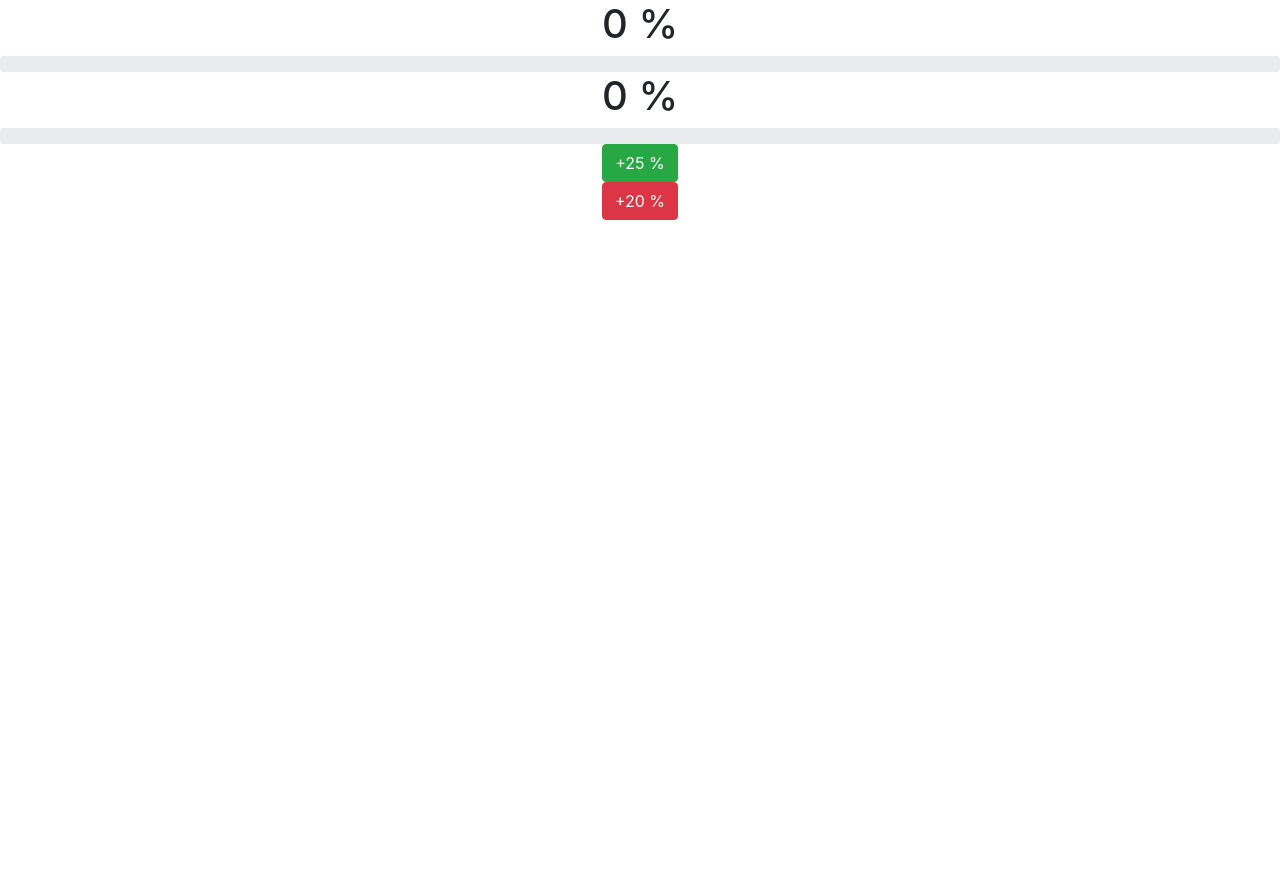
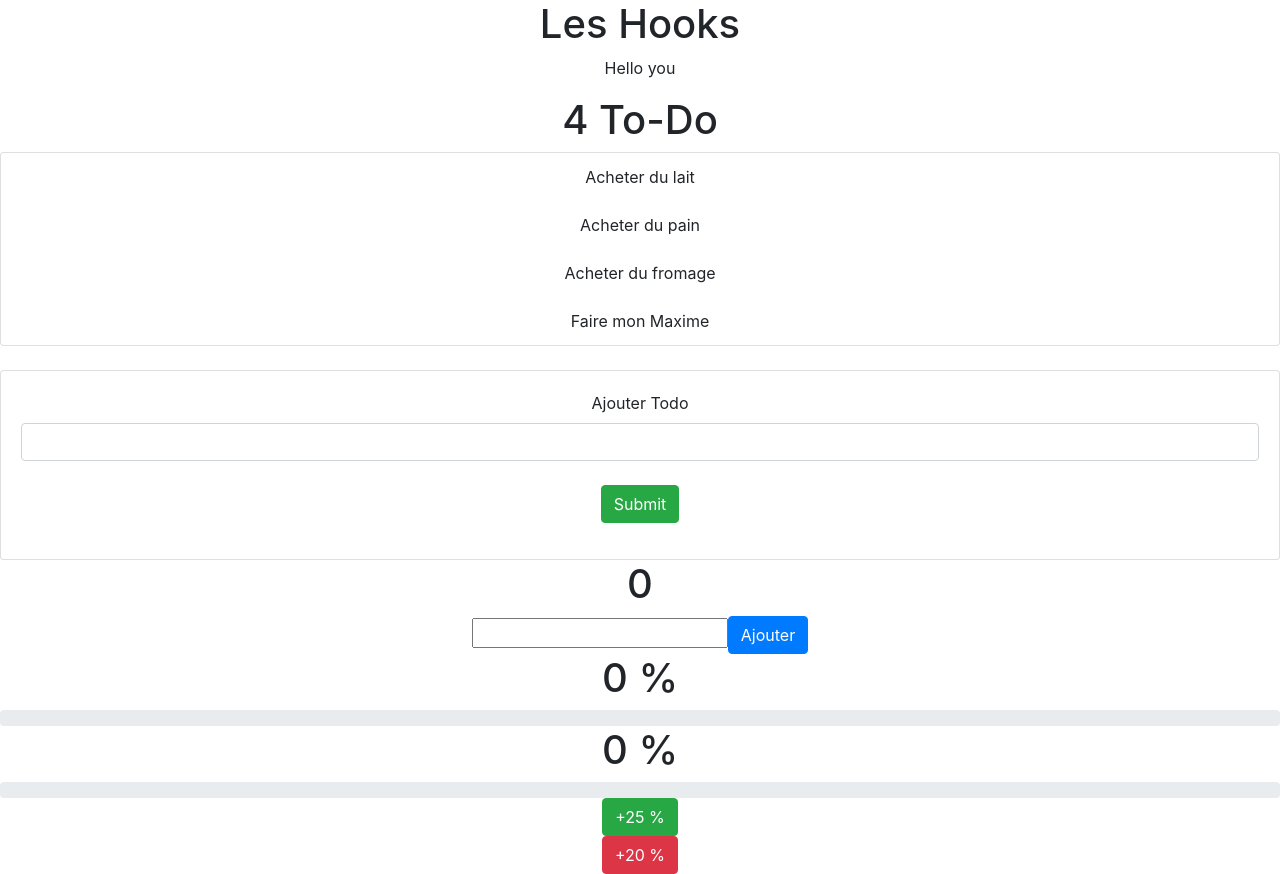
Before and after one commit to devJeremie/hooksapp, a React (Create React App) app: page / in a window 1280 px wide. Before the commit the page ends 800 px from the top, so only its background shows below. Built offline with nearby package versions, Linux system fonts and the light colour scheme.

Commit message:
MajComponent

```diff
--- a/src/App.js
+++ b/src/App.js
@@ -1,10 +1,16 @@
 import React, { Component, useState } from 'react'
 // import Profile from './components/Profile'
 // import {UserContext, ColorContext} from './components/MyContext'
+import { v4 as uuidv4 } from 'uuid';
 
 import './App.css';
 import Count from './components/Count';
 import Button from './components/Button';
+// import ClassState from './components/ClassState';
+// import FunctionState from './components/FunctionState';
+import Todo from './components/Todo';
+import FunctionCount from './components/FunctionCount';
+// import ClassCount from './components/ClassCount';
 
 function App() {
 
@@ -26,8 +32,14 @@ function App() {
 
     return (
       <div className='text-center'>
-        <Count count={countOne.value} bgColor={countOne.btnColor} />
-        <Count count={countTwo.value} bgColor={countTwo.btnColor}/>
+        <h1 className='text-center'> Les Hooks</h1>
+        {/* <ClassState />
+        <FunctionState /> */}
+        <Todo />
+        {/* <ClassCount /> */}
+        <FunctionCount />
+        <Count text='CountOne' count={countOne.value} bgColor={countOne.btnColor} />
+        <Count text='CountTwo'count={countTwo.value} bgColor={countTwo.btnColor}/>
         <Button handleClick={incrementCountOne} btnColor={countOne.btnColor} increment={countOne.increment}>Count 1</Button>
         <Button handleClick={incrementCountTwo} btnColor={countTwo.btnColor} increment={countTwo.increment}>Count 2</Button>
       </div>
--- a/src/components/AddTodoForm.js
+++ b/src/components/AddTodoForm.js
@@ -1,4 +1,4 @@
-import React, { useState } from 'react';
+import { useState } from 'react';
 
 const AddTodoForm = ({addNewTodo}) => {
 
--- a/src/components/ClassState.js
+++ b/src/components/ClassState.js
@@ -1,10 +1,11 @@
-import React, { Component } from 'react';
+import { Component } from 'react';
 
 
 class ClassState extends Component {
 
     constructor(props) {
         super(props)
+
 
         this.state = {
             counter: 0
--- a/src/components/FunctionState.js
+++ b/src/components/FunctionState.js
@@ -1,4 +1,4 @@
-import React, {useState} from 'react'
+import {useState} from 'react'
 
 const FunctionState = () => {
     const [counter, setCounter] = useState(0)
--- a/src/components/Todo.js
+++ b/src/components/Todo.js
@@ -1,4 +1,4 @@
-import React, { useState } from 'react'
+import { useState } from 'react'
 import {v4 as uuidv4} from  "uuid";
 import AddTodoForm from './AddTodoForm';
 
@@ -10,7 +10,7 @@ const Todo = () => {
         {id: 1, todo: 'Acheter du lait'},
         {id: 2, todo: 'Acheter du pain'},
         {id: 3, todo: 'Acheter du fromage'},
-        {id: 4, todo: 'Ne pas faire mon Kévin'}
+        {id: 4, todo: 'Faire mon Maxime'}
     ])
 
 
```
Also changed, not shown: src/components/ClassCount.js (+8 -8 lines).
